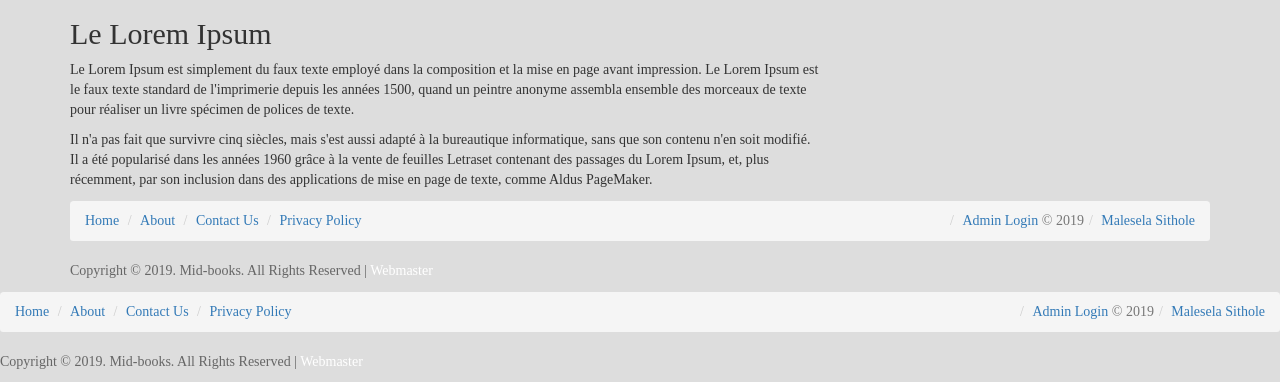
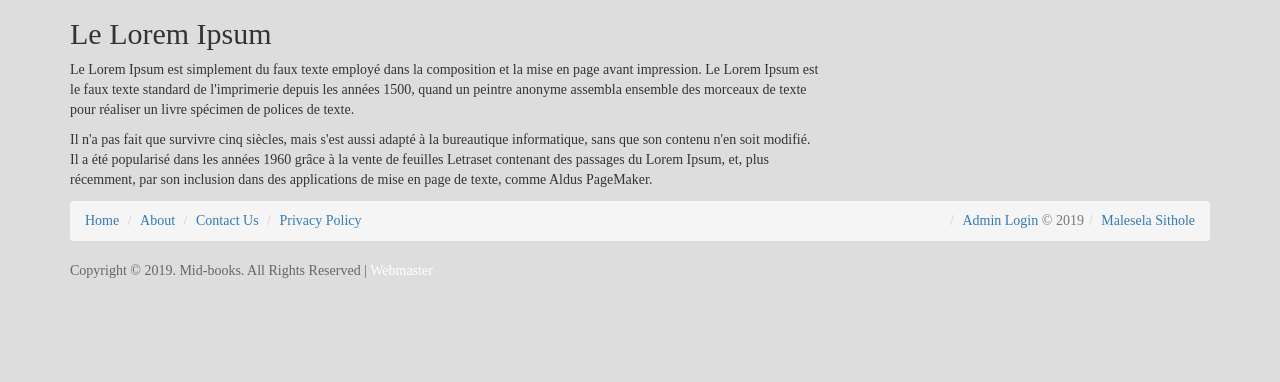
Before and after one commit to HoodLum-1/WebsiteX, a PHP site: page /index.php in a window 1280 px wide. Shown: the part 1065-1447 px from the top of the page. After the commit the page ends 1343 px from the top, so only its background shows below. Run offline with PHP 8.4, Linux system fonts and the light colour scheme.

Commit message:
Update: Footer

```diff
--- a/components/php/footer.php
+++ b/components/php/footer.php
@@ -10,9 +10,9 @@
 
 
 <ul class="breadcrumb panel-footer">
-    <li><a href="enter.php">Home</a></li>
-    <li><a href="aboutlogged.php">About</a></li>
-    <li><a href="contactuslogged.php">Contact Us</a></li>
+    <li><a href="#">Home</a></li>
+    <li><a href="#">About</a></li>
+    <li><a href="#">Contact Us</a></li>
     <li><a href="#">Privacy Policy</a></li>
     <li class="text-muted pull-right"><a href="https://ramslodge.co.za/conme.html" target="_blank">Malesela Sithole</a></li>
     <li class="text-muted pull-right"><a  href="admin.php">Admin Login</a> © 2019</li>
--- a/index.php
+++ b/index.php
@@ -45,7 +45,7 @@ if (isset($_COOKIE['web'])){
     </div><!-- content -->
     <?php include "components/php/footer.php"; ?>
 </section><!-- container -->
-<?php include "components/php/footer.php"; ?>
+
 
 <script src="js/jquery-1.10.2.js"></script>
 <script src="js/bootstrap.min.js"></script>
```
